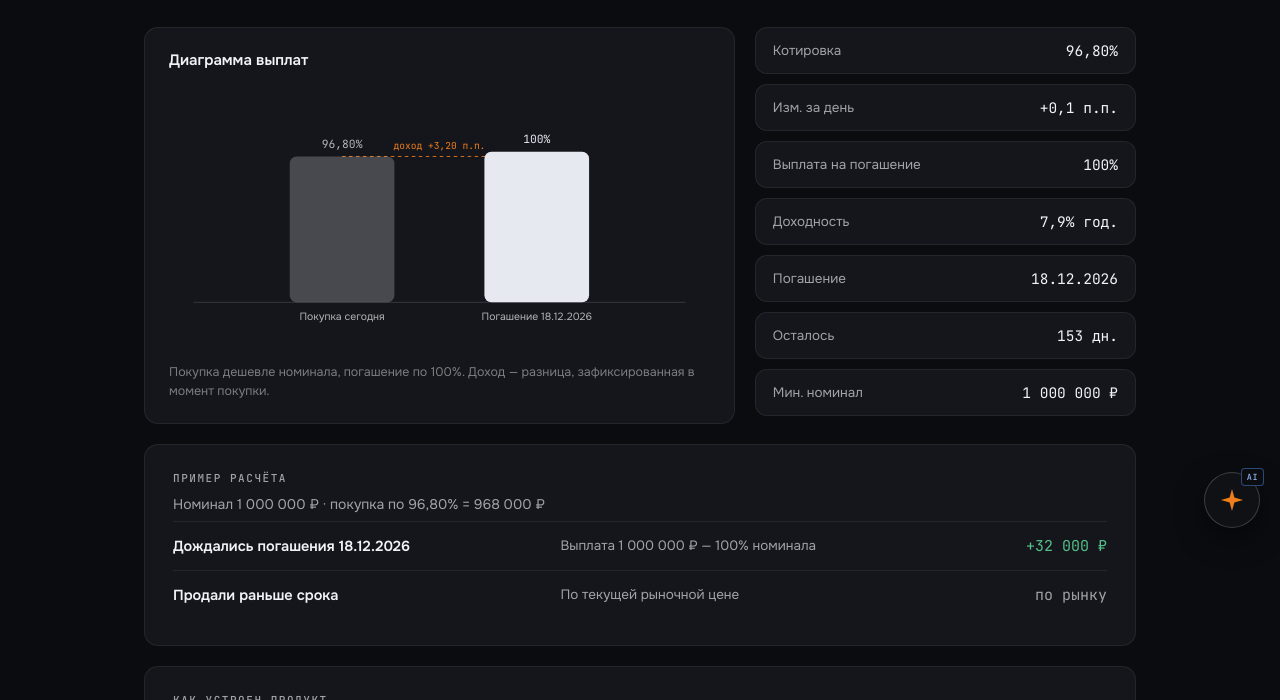
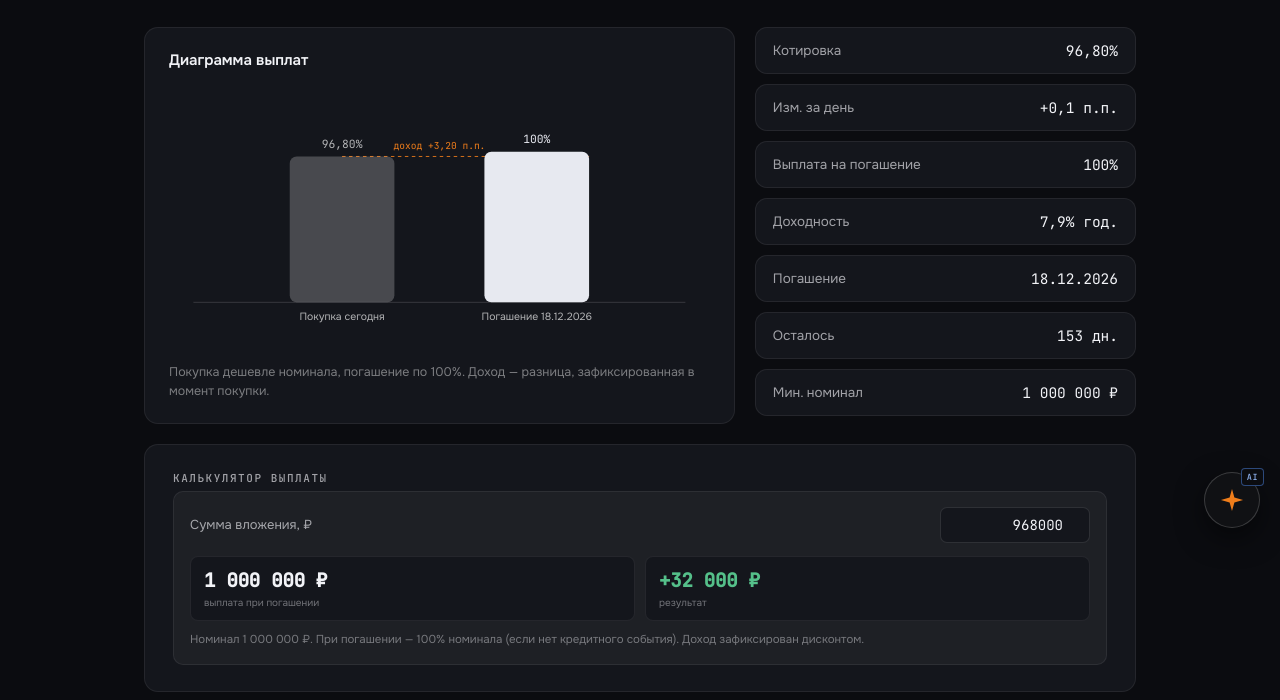
Before and after one commit to partner-rum/public_products, a plain HTML site: page instrument.html in a window 1280 px wide. Shown: the part 252-952 px from the top of the page. Drawn offline with Linux system fonts and the light colour scheme.

Commit message:
Карточка продукта: калькулятор выплаты (перенос с доски)
Клиент по ссылке instrument.html теперь сам двигает ползунок сценария и
видит выплату/результат в рублях — раньше калькулятор был только на доске
(у сейлза). Логика 1:1 с board.html: варрант/защита — ползунок, дисконт —
без ползунка; при отсутствии котировки секция скрывается.

```diff
--- a/instrument.html
+++ b/instrument.html
@@ -101,6 +101,20 @@
   .fact .k { font-size: 11px; color: rgba(255,255,255,0.44); text-transform: uppercase; letter-spacing: 0.06em; }
   .fact .v { font-size: 14px; line-height: 1.45; }
 
+  /* Калькулятор выплаты — перенесён с доски, чтобы клиент по ссылке мог прикинуть сам */
+  .calc { background: var(--tile); border: 1px solid var(--border-soft); border-radius: 10px; padding: 15px 16px; }
+  .calc-row { display: flex; align-items: center; justify-content: space-between; gap: 14px; margin-bottom: 13px; }
+  .calc-l { font-size: 13px; color: var(--hushed); }
+  .calc-l b { color: var(--ink); font-family: var(--f-mono); font-weight: 500; }
+  .calc-input { width: 150px; background: var(--card); border: 1px solid var(--border); border-radius: 7px; padding: 8px 11px; color: var(--ink); font-family: var(--f-mono); font-size: 14px; text-align: right; }
+  .calc-input:focus { outline: 2px solid var(--solar); outline-offset: 1px; }
+  .calc-range { flex: 1; max-width: 58%; accent-color: var(--solar); cursor: pointer; }
+  .calc-out { display: grid; grid-template-columns: 1fr 1fr; gap: 10px; margin-top: 2px; }
+  .calc-o { background: var(--card); border: 1px solid var(--border-soft); border-radius: 8px; padding: 11px 13px; }
+  .calc-o .v { font-family: var(--f-mono); font-size: 19px; font-weight: 600; letter-spacing: -0.01em; }
+  .calc-o .k { font-size: 10px; color: var(--faint); margin-top: 3px; }
+  .calc-note { margin-top: 11px; font-size: 11.5px; line-height: 1.45; color: var(--faint); }
+
   @media (max-width: 900px) {
     .wrap { padding: 0 20px 48px; }
     .nav-in { height: auto; flex-wrap: wrap; padding: 12px 20px; row-gap: 10px; }
@@ -188,6 +202,11 @@
       <div class="chart-caption" id="chart-caption"></div>
     </div>
     <div class="metrics" id="metrics"></div>
+  </div>
+
+  <div class="section" id="calc-section">
+    <h2>Калькулятор выплаты</h2>
+    <div class="calc" id="calc-mount"></div>
   </div>
 
   <div class="section">
@@ -477,6 +496,52 @@
   document.getElementById("facts").innerHTML = content.facts.map(f =>
     '<div class="fact"><div class="k">' + f[0] + '</div><div class="v">' + f[1] + '</div></div>').join("");
 
+  // --- Калькулятор выплаты (перенос с доски: клиент сам двигает ползунок) ---
+  function calcMove(inst) {
+    if (inst.type === "warrant") { const cs = inst.structure === "cs"; const cap = cs ? Math.round((inst.strike2 - inst.strike) / inst.strike * 100) : 0; return { min: -30, max: cs ? cap + 15 : 60, val: cs ? cap : 30 }; }
+    if (inst.type === "protection") return { min: -30, max: 50, val: 20 };
+    return null;
+  }
+  function calcPct(inst, move) {
+    if (inst.type === "warrant") { const lvl = inst.strike * (1 + move / 100); return S.PAYOFF.pct(lvl, inst.strike, inst.strike2); }
+    if (inst.type === "protection") { const p = inst.participation, floor = inst.protectionPct || 100; let v = 100 + p * move; if (v < floor) v = floor; if (inst.cap != null) v = Math.min(v, 100 + p * inst.cap); return v; }
+    return 100;
+  }
+  function calcInner(inst) {
+    const nom0 = inst.minNom || 1000000, price0 = Math.round(nom0 * inst.quote / 100), cfg = calcMove(inst);
+    const slider = cfg ? '<div class="calc-row"><label class="calc-l">' + inst.underlying + ': <b id="calc-mv"></b></label>' +
+      '<input class="calc-range" id="calc-move" type="range" min="' + cfg.min + '" max="' + cfg.max + '" value="' + cfg.val + '" step="1" aria-label="Сценарий по базовому активу"></div>' : '';
+    return '<div class="calc-row"><label class="calc-l" for="calc-amt">Сумма вложения, ₽</label>' +
+        '<input class="calc-input" id="calc-amt" type="number" inputmode="numeric" min="0" step="1000" value="' + price0 + '"></div>' +
+      slider +
+      '<div class="calc-out"><div class="calc-o"><div class="v" id="calc-payout"></div><div class="k">выплата при погашении</div></div>' +
+        '<div class="calc-o"><div class="v" id="calc-net"></div><div class="k">результат</div></div></div>' +
+      '<div class="calc-note" id="calc-note"></div>';
+  }
+  function wireCalc(inst) {
+    const amt = document.getElementById("calc-amt"); if (!amt) return;
+    const move = document.getElementById("calc-move"), mvOut = document.getElementById("calc-mv");
+    const payoutEl = document.getElementById("calc-payout"), netEl = document.getElementById("calc-net"), noteEl = document.getElementById("calc-note");
+    const prot = inst.protectionPct || 100;
+    function run() {
+      const amount = Math.max(0, +amt.value || 0), nominal = inst.quote ? amount * 100 / inst.quote : 0;
+      const m = move ? +move.value : 0;
+      if (mvOut) mvOut.textContent = (m >= 0 ? "+" : "") + m + "%";
+      const payout = nominal * calcPct(inst, m) / 100, net = payout - amount;
+      payoutEl.textContent = S.fmtInt(Math.round(payout)) + " ₽";
+      netEl.textContent = (net >= 0 ? "+" : "−") + S.fmtInt(Math.round(Math.abs(net))) + " ₽";
+      netEl.style.color = net >= 0 ? "#55C08A" : "#E0705A";
+      if (inst.type === "warrant") noteEl.textContent = "Экспозиция на номинал " + S.fmtInt(Math.round(nominal)) + " ₽ за премию = сумму вложения. Если " + inst.underlying + " не вырос — выплаты нет, премия теряется.";
+      else if (inst.type === "protection") noteEl.textContent = "Номинал " + S.fmtInt(Math.round(nominal)) + " ₽. Защита " + prot + "%: при падении возвращается " + prot + "% номинала.";
+      else noteEl.textContent = "Номинал " + S.fmtInt(Math.round(nominal)) + " ₽. При погашении — 100% номинала (если нет кредитного события). Доход зафиксирован дисконтом.";
+    }
+    amt.addEventListener("input", run);
+    if (move) move.addEventListener("input", run);
+    run();
+  }
+  if (inst.quote != null) { document.getElementById("calc-mount").innerHTML = calcInner(inst); wireCalc(inst); }
+  else document.getElementById("calc-section").style.display = "none";
+
   function setMode(m) {
     mode = m;
     document.getElementById("tab-payoff").className = "tab" + (m === "payoff" ? " active" : "");
```
